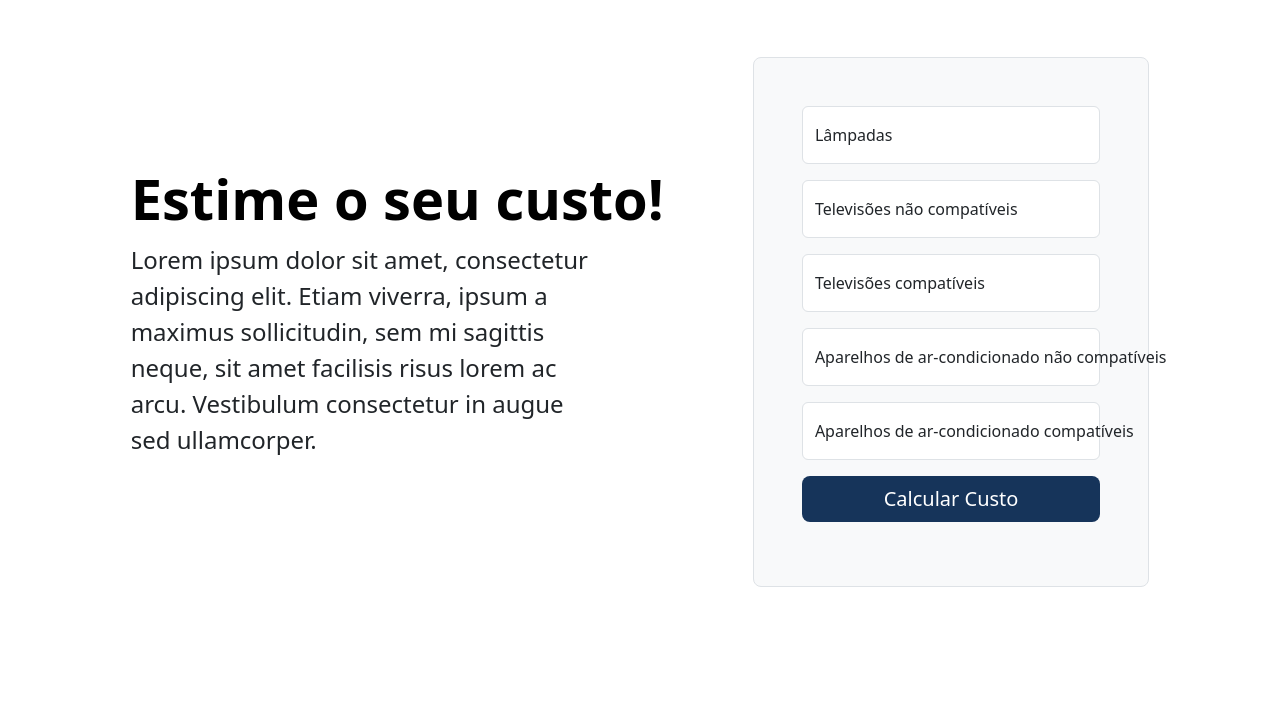
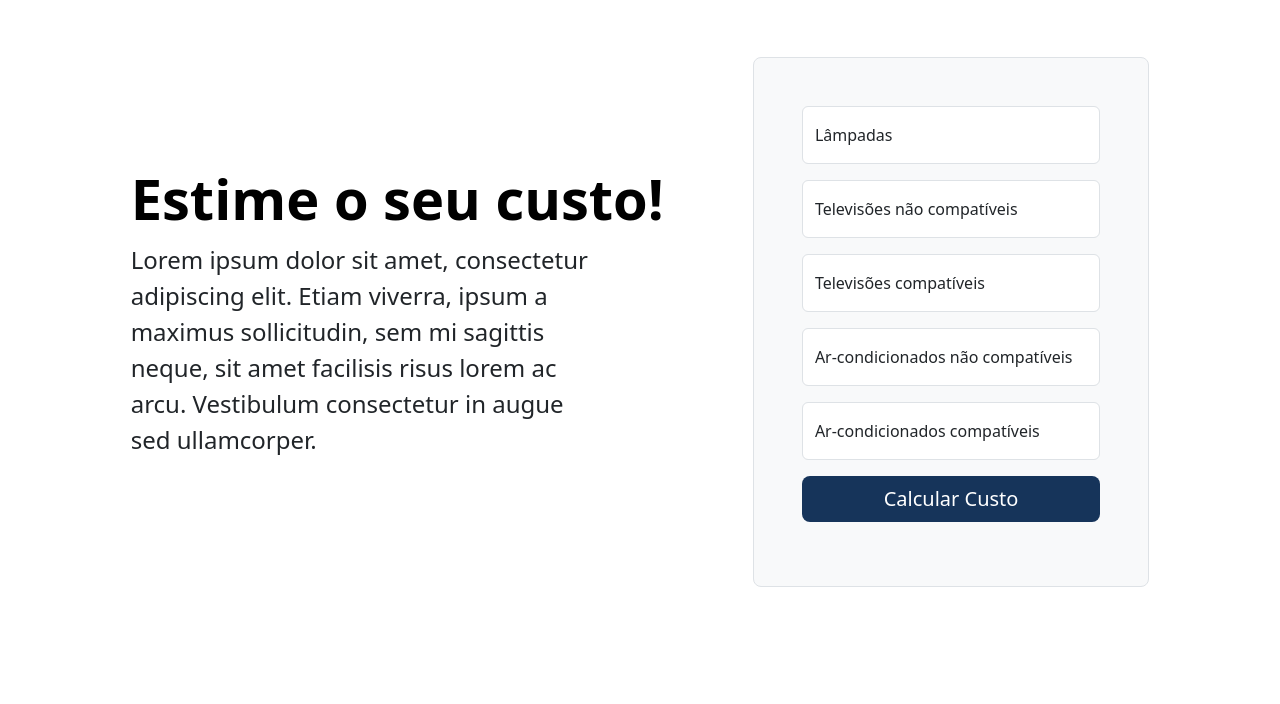
Before and after one commit to matiasgsn/atlotechprototipo, a plain HTML site: page index.html in a window 1280 px wide. Shown: the part 1821-2525 px from the top of the page. Drawn offline with nearby package versions, Linux system fonts and the light colour scheme.

```diff
--- a/index.html
+++ b/index.html
@@ -145,12 +145,12 @@
                 <label for="nTvC">Televisões compatíveis</label>
               </div>
               <div class="form-floating mb-3">
-                <input type="number" name="Aparelhos de ar-condicionado Não-Compatíveis" class="form-control" id="nAr" placeholder="Aparelhos de ar-condicionado Não-Compatíveis">
-                <label for="nAr">Aparelhos de ar-condicionado não compatíveis</label>
+                <input type="number" name="Ar-condicionados Não-Compatíveis" class="form-control" id="nAr" placeholder="Ar-condicionados Não-Compatíveis">
+                <label for="nAr">Ar-condicionados não compatíveis</label>
               </div>
               <div class="form-floating mb-3">
-                <input type="number" name="Aparelhos de ar-condicionado Compatíveis" class="form-control" id="nArC" placeholder="Aparelhos de ar-condicionado Compatíveis">
-                <label for="nAr">Aparelhos de ar-condicionado compatíveis</label>
+                <input type="number" name="Ar-condicionados Compatíveis" class="form-control" id="nArC" placeholder="Ar-condicionados Compatíveis">
+                <label for="nAr">Ar-condicionados compatíveis</label>
               </div>
               <button class="w-100 btn btn-lg btn-primary mb-3" id="btnCalcular" type="submit" onclick="setTimeout(loading, 1000)">
                 <span class="button__text" id="btnCalcularTxt">Calcular Custo</span>
```
